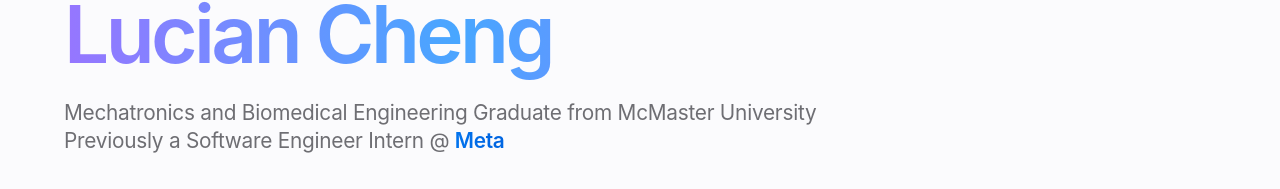
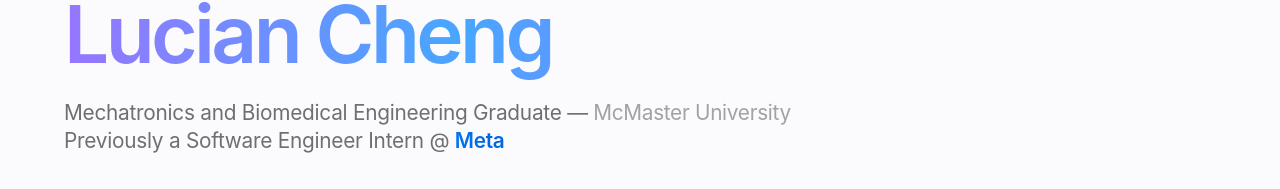
Before and after one commit to luciancheng/LC, a React (Vite) app: page / in a window 1280 px wide. Shown: the part 434-623 px from the top of the page. Built offline with nearby package versions, Linux system fonts and the light colour scheme; some icons are missing.

Commit message:
updated intro

```diff
--- a/src/components/sections/Intro.jsx
+++ b/src/components/sections/Intro.jsx
@@ -19,7 +19,7 @@ const Intro = () => {
                     <br />
                     <span className="intro-namegradient">Lucian Cheng</span>
                 </h1>
-                <p className="text-2xl into-background-text font-light">Mechatronics and Biomedical Engineering Graduate from McMaster University</p>
+                <p className="text-2xl into-background-text font-light">Mechatronics and Biomedical Engineering Graduate — <span className="intro-mcmaster">McMaster University</span></p>
                 <p className="text-2xl into-background-text font-light">Previously a Software Engineer Intern @&nbsp;<span className="intro-companygradient">Meta</span></p>
             </div>
         </div>
--- a/src/index.css
+++ b/src/index.css
@@ -178,6 +178,11 @@ p {
   background: radial-gradient(circle, var(--color-blue-1), var(--color-pink-1));
   animation: text-gradient 15s linear infinite; background-size: 300% 300%;
   background-clip: text; color: transparent; letter-spacing: -0.045em;
+}
+
+.intro-mcmaster {
+  color: var(--color-black-4);
+  letter-spacing: -0.015em;
 }
 
 .intro-companygradient {
```
